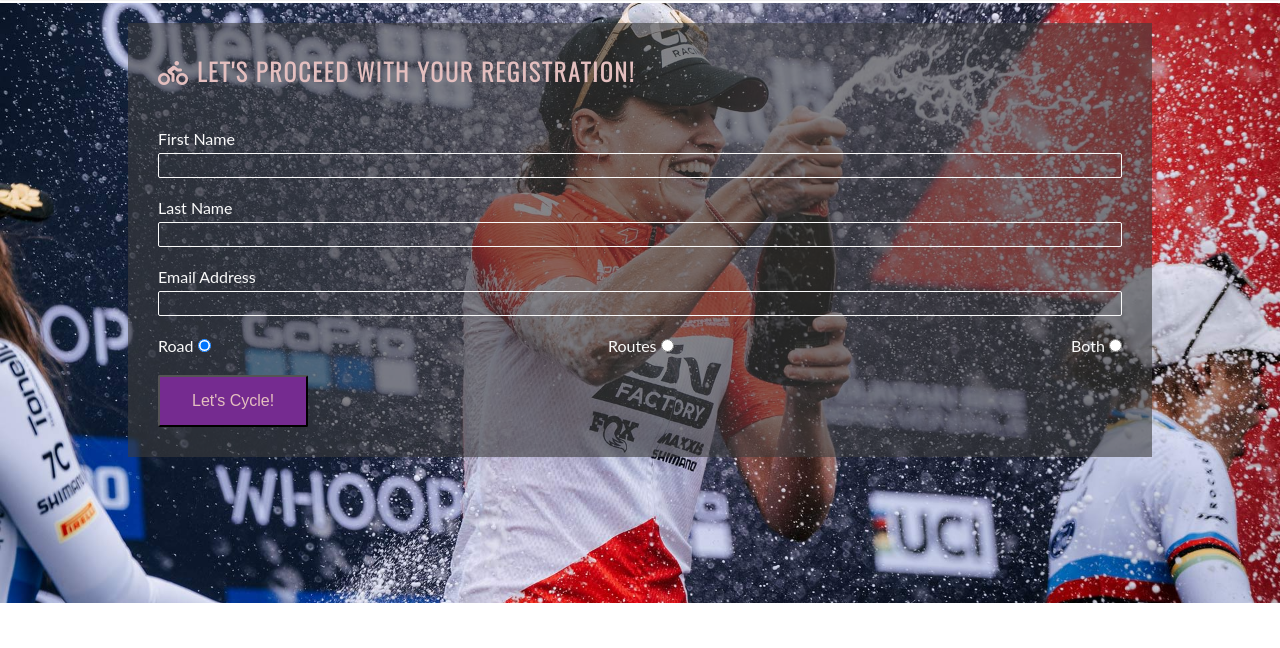
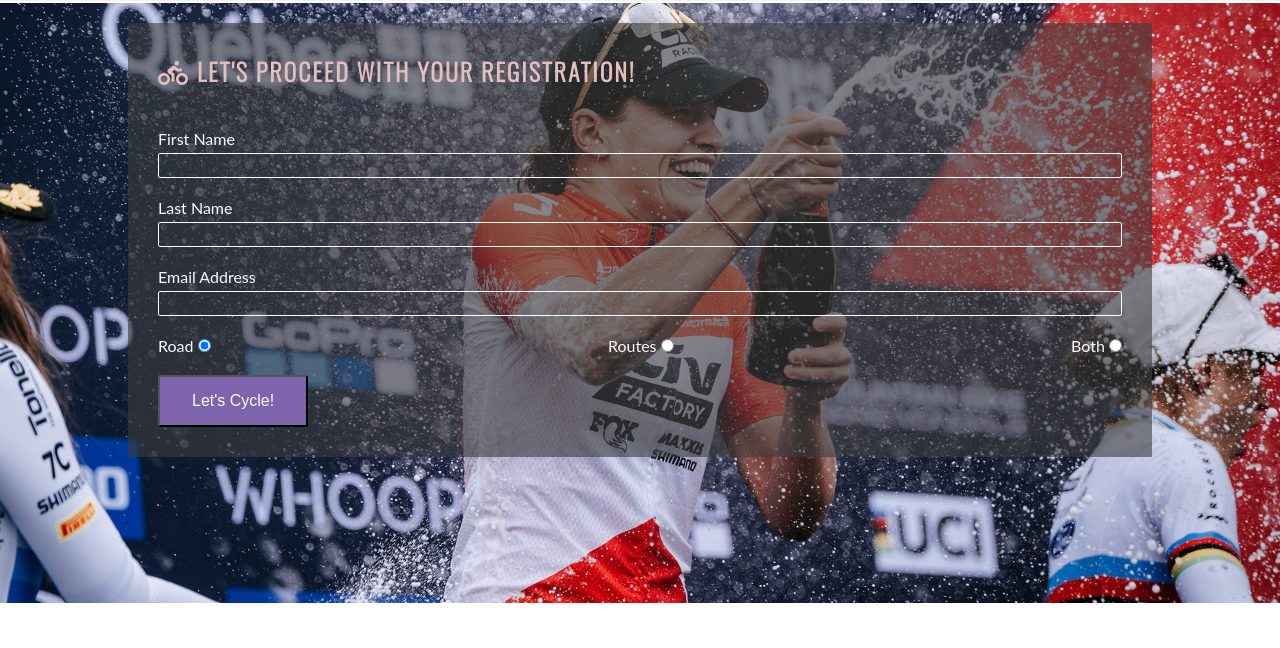
Before and after one commit to IsaLubs/love-cycling, a plain HTML site: page signup.html in a window 1280 px wide. Shown: the part 82-730 px from the top of the page. Drawn offline with nearby package versions, Linux system fonts and the light colour scheme.

```diff
--- a/assets/css/style.css
+++ b/assets/css/style.css
@@ -133,7 +133,7 @@ main {
     width: 60%;
     height: 60%;
     background-color: #e4bfbf;
-    color: #e4bfbf;
+
 }
 
 .hero-gallery {
@@ -266,8 +266,8 @@ main {
     border-radius: 2px;
     padding: 15px 32px;
     font-size: 100%;
-    background-color: #752b90;
-    color: #e4bfbf;
+    background-color: #7e63ad;
+    color: #fafafa;
 }
 
 /* Footer */
```
Also changed, not shown: index.html (+1 -1 lines).
